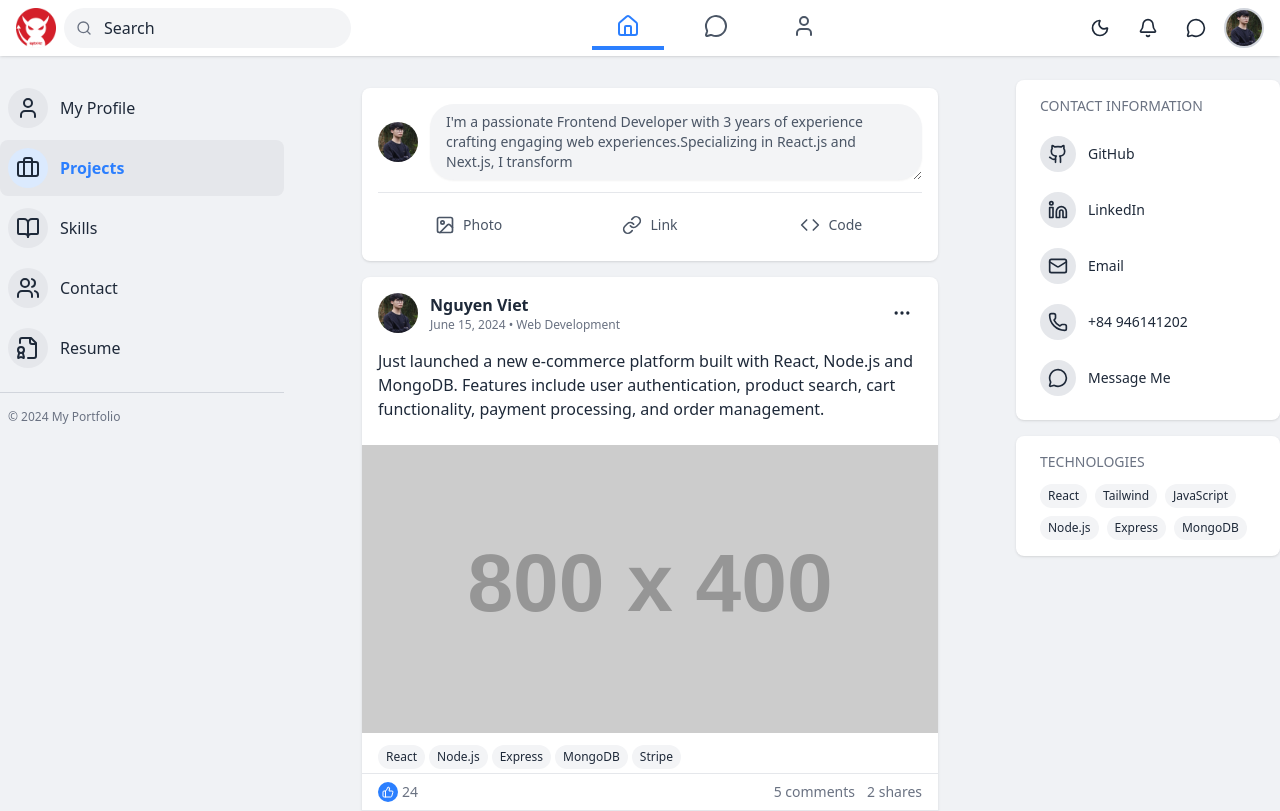
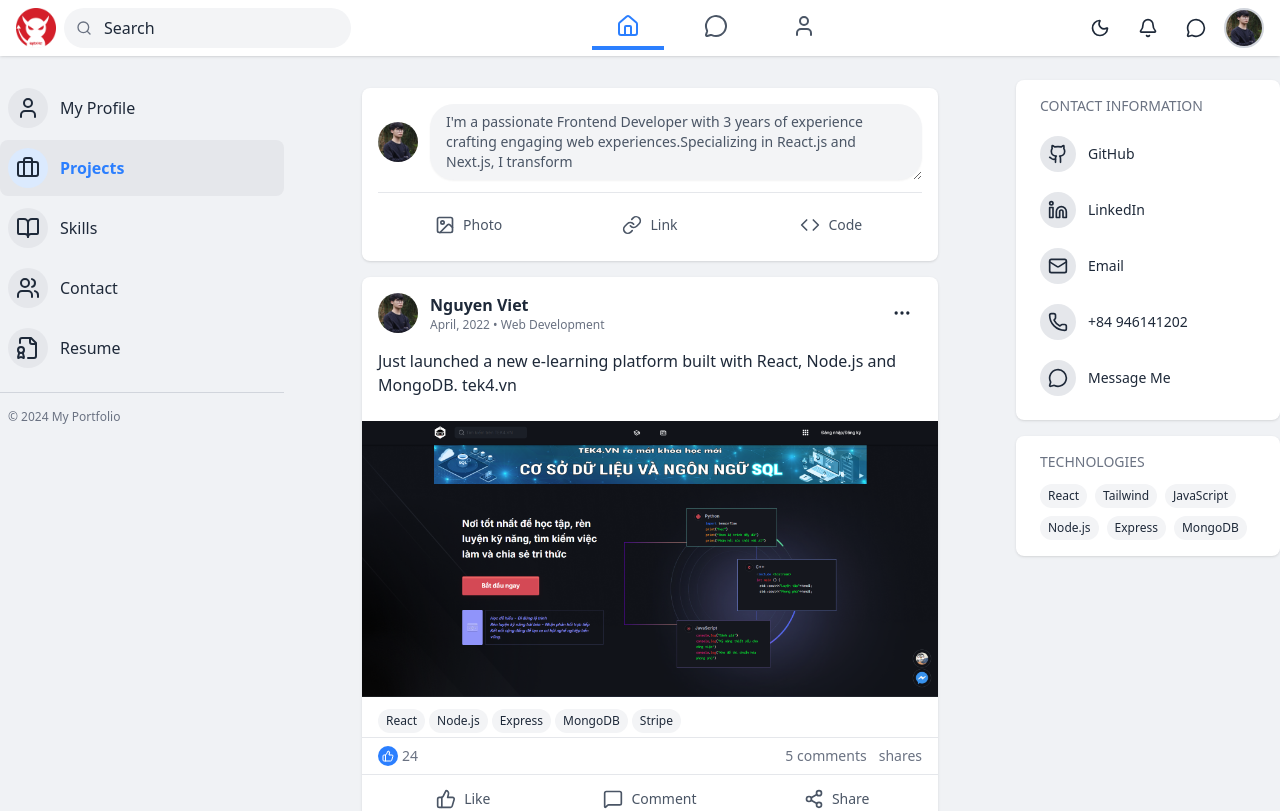
Before and after one commit to nguyenviet02/my-portfolio, a React (Vite) app: page / in a window 1280 px wide. Shown: the top 811 px of the page. Built offline with nearby package versions, Linux system fonts and the light colour scheme.

Commit message:
feat: test prj

```diff
--- a/src/components/projects/ProjectCard.jsx
+++ b/src/components/projects/ProjectCard.jsx
@@ -3,7 +3,7 @@ import { ThumbsUp, MessageSquare, Share2, MoreHorizontal } from 'lucide-react';
 import { Button } from '@/components/ui/button';
 import profile from '@/data/profile';
 
-const PostCard = ({ post }) => {
+const ProjectCard = ({ post }) => {
   const [liked, setLiked] = useState(false);
 
   const toggleLike = () => {
@@ -32,7 +32,7 @@ const PostCard = ({ post }) => {
 
       {/* Post Content */}
       <div className="px-4 pb-3">
-        <p className="text-gray-800 dark:text-gray-100 mb-3">{post.description}</p>
+        <div className="text-gray-800 dark:text-gray-100 mb-3" dangerouslySetInnerHTML={{ __html: post.description }} />
       </div>
 
       {/* Post Image */}
@@ -86,4 +86,4 @@ const PostCard = ({ post }) => {
   );
 };
 
-export default PostCard;
+export default ProjectCard;
--- a/src/data/projects.js
+++ b/src/data/projects.js
@@ -2,17 +2,14 @@
 const projects = [
 	{
 		id: 1,
-		username: 'John Doe',
-		userImage: '/default.jpg',
-		date: 'June 15, 2024',
+		date: 'April, 2022',
 		projectType: 'Web Development',
-		title: 'E-commerce Platform',
-		description: 'Just launched a new e-commerce platform built with React, Node.js and MongoDB. Features include user authentication, product search, cart functionality, payment processing, and order management.',
-		image: 'https://via.placeholder.com/800x400',
+		title: 'E-learning Platform',
+		description: `Just launched a new e-learning platform built with React, Node.js and MongoDB. <a href="https://tek4.vn" target="_blank">tek4.vn</a>`,
+		image: 'src/assets/images/projects/tek4.png',
 		technologies: ['React', 'Node.js', 'Express', 'MongoDB', 'Stripe'],
 		likes: 24,
-		comments: 5,
-		shares: 2
+		comments: 5
 	},
 	{
 		id: 2,
--- a/src/pages/Home/index.jsx
+++ b/src/pages/Home/index.jsx
@@ -1,6 +1,6 @@
 import React from 'react';
 import CreatePost from '@/components/projects/CreateProject';
-import PostCard from '@/components/projects/ProjectCard';
+import ProjectCard from '@/components/projects/ProjectCard';
 import { FadeIn, SlideIn } from '@/components/Animation';
 import { projects } from '@/data';
 
@@ -13,7 +13,7 @@ const Home = () => {
 
       {projects.map((project, index) => (
         <SlideIn key={project.id} delay={200 + index * 100}>
-          <PostCard post={project} />
+          <ProjectCard post={project} />
         </SlideIn>
       ))}
     </div>
--- a/src/pages/MyProfile/index.jsx
+++ b/src/pages/MyProfile/index.jsx
@@ -1,6 +1,6 @@
 import { useState } from 'react';
 import { MapPin, Briefcase, BookOpen } from 'lucide-react';
-import PostCard from '@/components/projects/ProjectCard';
+import ProjectCard from '@/components/projects/ProjectCard';
 import { FadeIn, SlideIn } from '@/components/Animation';
 import { projects, profile, skills } from '@/data';
 
@@ -82,7 +82,7 @@ const MyProfile = () => {
           <div>
             {projects.map((project, index) => (
               <SlideIn key={project.id} delay={200 + index * 100}>
-                <PostCard post={project} />
+                <ProjectCard post={project} />
               </SlideIn>
             ))}
           </div>
```
Also changed, not shown: src/assets/images/projects/tek4.png (added).
